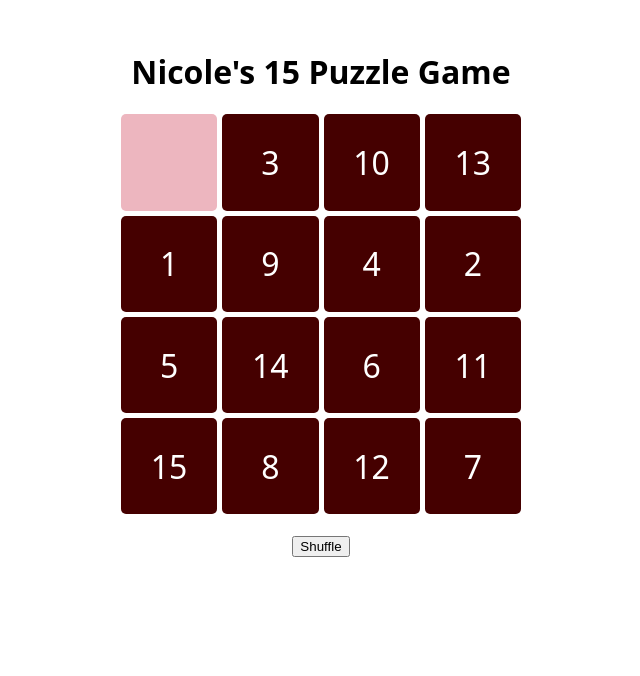
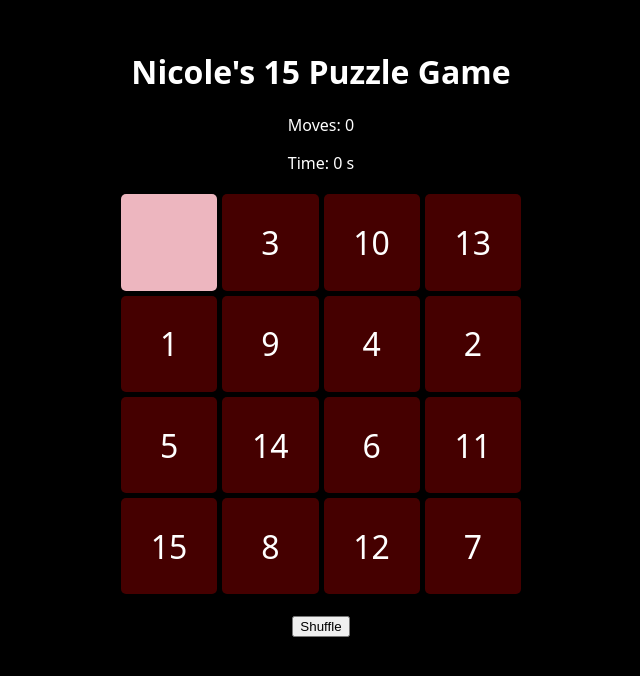
Before and after one commit to claudianicolea/15-puzzle, a plain HTML site: page index.html in a window 1280 px wide. Shown: the whole page, without its empty margins (319-959 px from the left). Drawn offline with Linux system fonts and the light colour scheme.

Commit message:
Added a display for the number of moves and time elapsed

```diff
--- a/index.html
+++ b/index.html
@@ -8,6 +8,10 @@
     </head>
     <body>
         <h1>Nicole's 15 Puzzle Game</h1>
+
+        <p>Moves: <span id = "moves"></span></p>
+        <p>Time: <span id = "time"></span></p>
+
         <div id = "puzzle-container"></div>
         <button id = "shuffle-btn">Shuffle</button>
         <script src = "script.js"></script>
--- a/script.js
+++ b/script.js
@@ -3,11 +3,32 @@ let tiles = [];
 for (let i = 1; i <= 15; i++) tiles.push(i.toString());
 tiles.push(""); // the empty tile
 
+const movesDisplay = document.getElementById("moves");
+let moves = 0;
+
+const timeDisplay = document.getElementById("time");
+let time = 0;
+let timerStarted = false;
+let timerInterval = null;
+
 document.getElementById("shuffle-btn").addEventListener("click", shuffle);
 shuffle();
 
+function formatTime(time) {
+    let minutes = Math.floor(time / 60);
+    let seconds = time % 60;
+    let output = "";
+
+    if (minutes) output += `${minutes} m `;
+    output += `${seconds} s`;
+
+    return output;
+}
+
 function renderPuzzle() {
     puzzleContainer.innerHTML = "";
+    movesDisplay.innerText = moves.toString();
+    timeDisplay.innerText = formatTime(time);
 
     for (let i = 0; i < 16; i++) {
         const div = document.createElement("div");
@@ -40,12 +61,21 @@ function moveTile(index) {
     const emptyIndex = tiles.indexOf("");
 
     if (canMove(index, emptyIndex)) {
+        if (!timerStarted) {
+            timerStarted = true;
+            timerInterval = setInterval(() => {
+                time++;
+                timeDisplay.innerText = formatTime(time);
+            }, 1000);
+        }
+
         // switch indices
         let aux = tiles[index];
         tiles[index] = tiles[emptyIndex];
         tiles[emptyIndex] = aux;
 
         // "reload"
+        moves++;
         renderPuzzle();
         checkWin();
     }
@@ -65,6 +95,11 @@ function checkWin() {
 
 // function to shuffle puzzle
 function shuffle() {
+    timerStarted = false;
+    clearInterval(timerInterval);
+    time = 0;
+    moves = 0;
+
     for (let i = 0; i < 200; i++) {
         const emptyIndex = tiles.indexOf("");
         const possibleMoves = [];
--- a/styles.css
+++ b/styles.css
@@ -2,6 +2,8 @@ body {
     font-family: system-ui;
     text-align: center;
     margin-top: 50px;
+    background-color: black;
+    color: white;
 }
 
 #puzzle-container {
```
